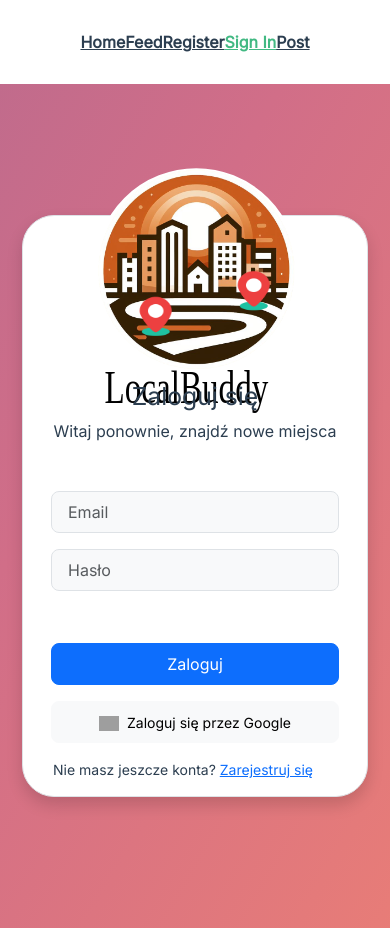
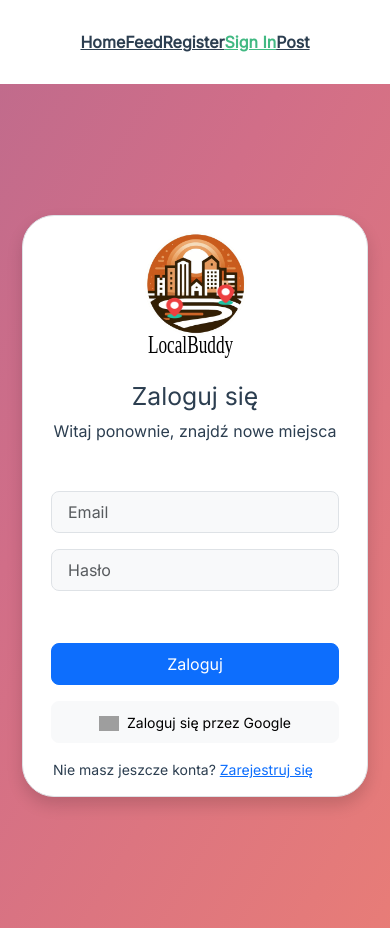
Before and after one commit to KacperKowalczyk0102/local-buddy, a Vue app in the folder local-buddy/: page /signin in a window 390 px wide. Built offline with nearby package versions, Linux system fonts and the light colour scheme; no server answers; grey boxes are pictures that could not be loaded; a web font is replaced by a local one.

Commit message:
fixed responsiveness of login image, forgot to add that in css before

```diff
--- a/local-buddy/src/assets/css/main.scss
+++ b/local-buddy/src/assets/css/main.scss
@@ -45,7 +45,8 @@ body {
 	p {
 		margin-bottom: 0 !important;
 	}
-	#register-image {
+	#register-image,
+	#login-image {
 		height: 150px;
 	}
 	#home-image {
```
